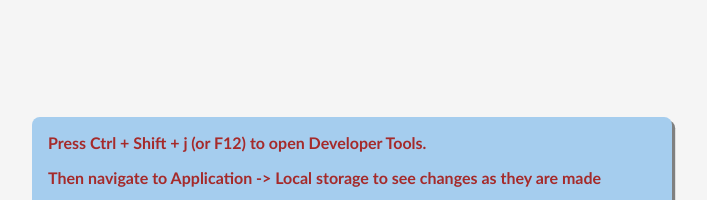
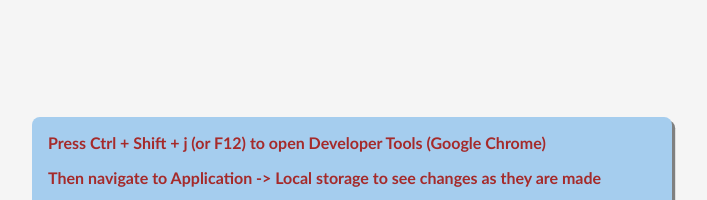
Before and after one commit to traez/local-storage-oop-beginner-project, a plain HTML site: page index.html in a window 1280 px wide. Shown: the top 200 px of the page, without its empty margins (288-995 px from the left). Drawn offline with Linux system fonts and the light colour scheme.

Commit message:
browser notification text added

```diff
--- a/index.html
+++ b/index.html
@@ -10,7 +10,7 @@
 
     <main>
 
-        <h1>Press Ctrl + Shift + j (or F12) to open Developer Tools.</h1>
+        <h1>Press Ctrl + Shift + j (or F12) to open Developer Tools (Google Chrome)</h1>
         <h2>Then navigate to Application -> Local storage to see changes as they are made</h2>
 
         <fieldset>
```
